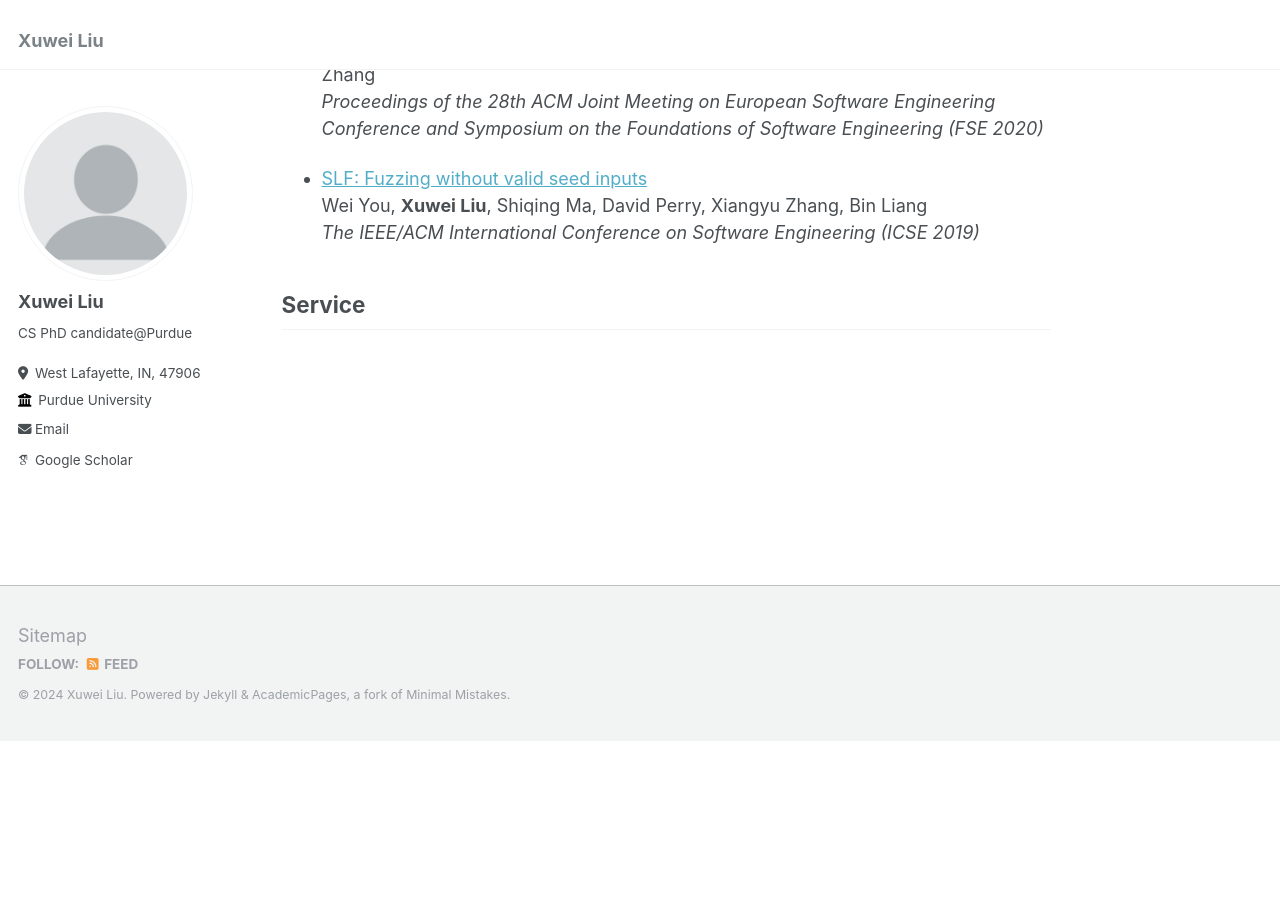
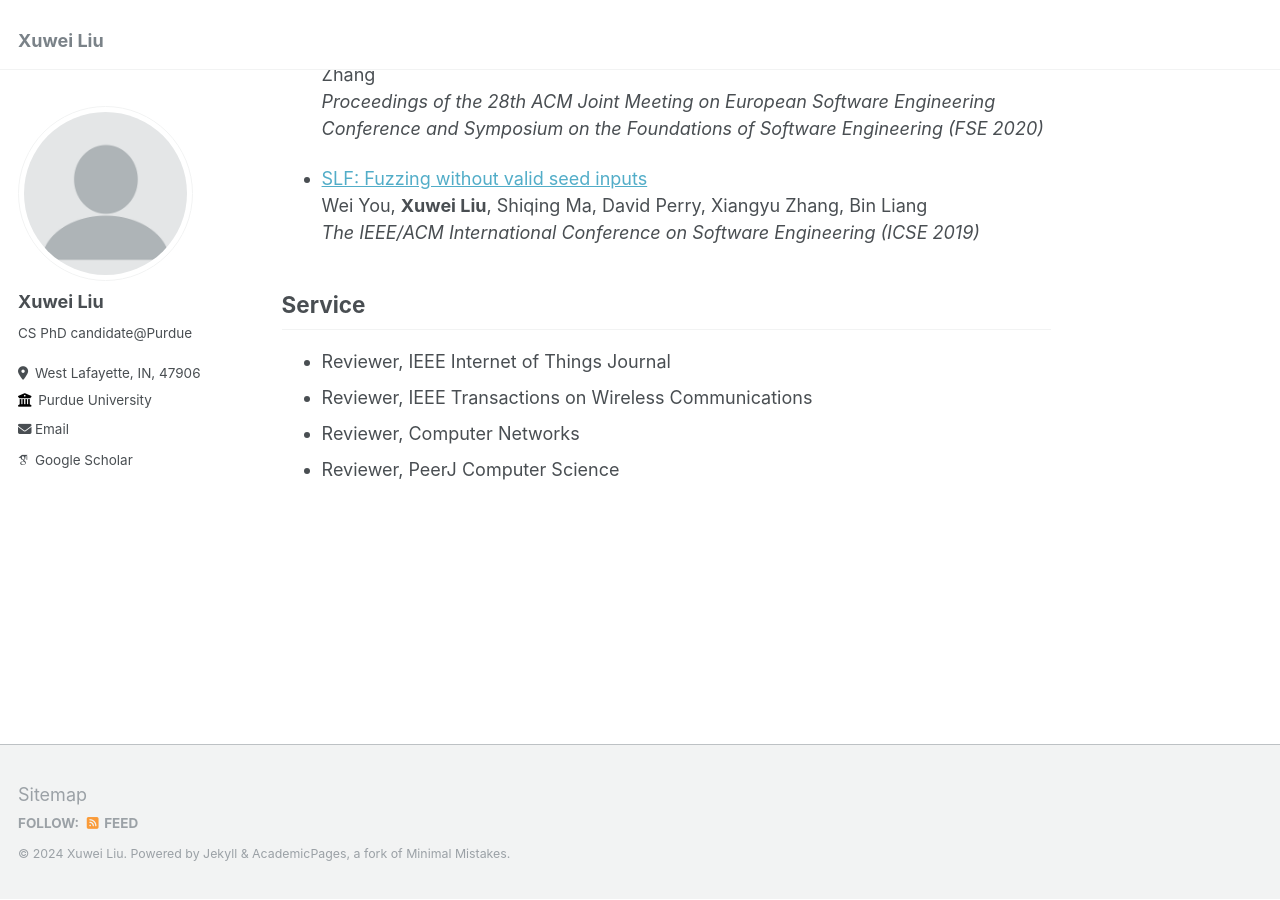
Before and after one commit to shellwayxw/shellwayxw.github.io, a Jekyll site: the page built from _pages/about.md, in a window 1280 px wide and 900 px high, scrolled down 1138 px. Built offline with Jekyll 4.4.1, drawn with Linux system fonts in a browser that asks for light colours; some web fonts are replaced; before the commit the page ends 1878 px from its top, so only the background shows below that; some of the changed text lies outside the part shown.

Commit message:
Update about.md

```diff
--- a/_pages/about.md
+++ b/_pages/about.md
@@ -14,7 +14,7 @@ redirect_from:
 
 ## Experience
 
-- **PhD Software Engineer Intern at Meta**, [AI Metadata]
+- **PhD Software Engineer Intern at Meta**  [AI Metadata]
   - _Bellevue, WA_  &nbsp;&nbsp;&nbsp;&nbsp; _(May 2022 - Aug. 2022, May 2023 - Aug. 2023)_
 
 ## Publication
@@ -48,3 +48,7 @@ redirect_from:
 
 
 ## Service
+- Reviewer, IEEE Internet of Things Journal
+- Reviewer, IEEE Transactions on Wireless Communications
+- Reviewer, Computer Networks
+- Reviewer, PeerJ Computer Science
```
